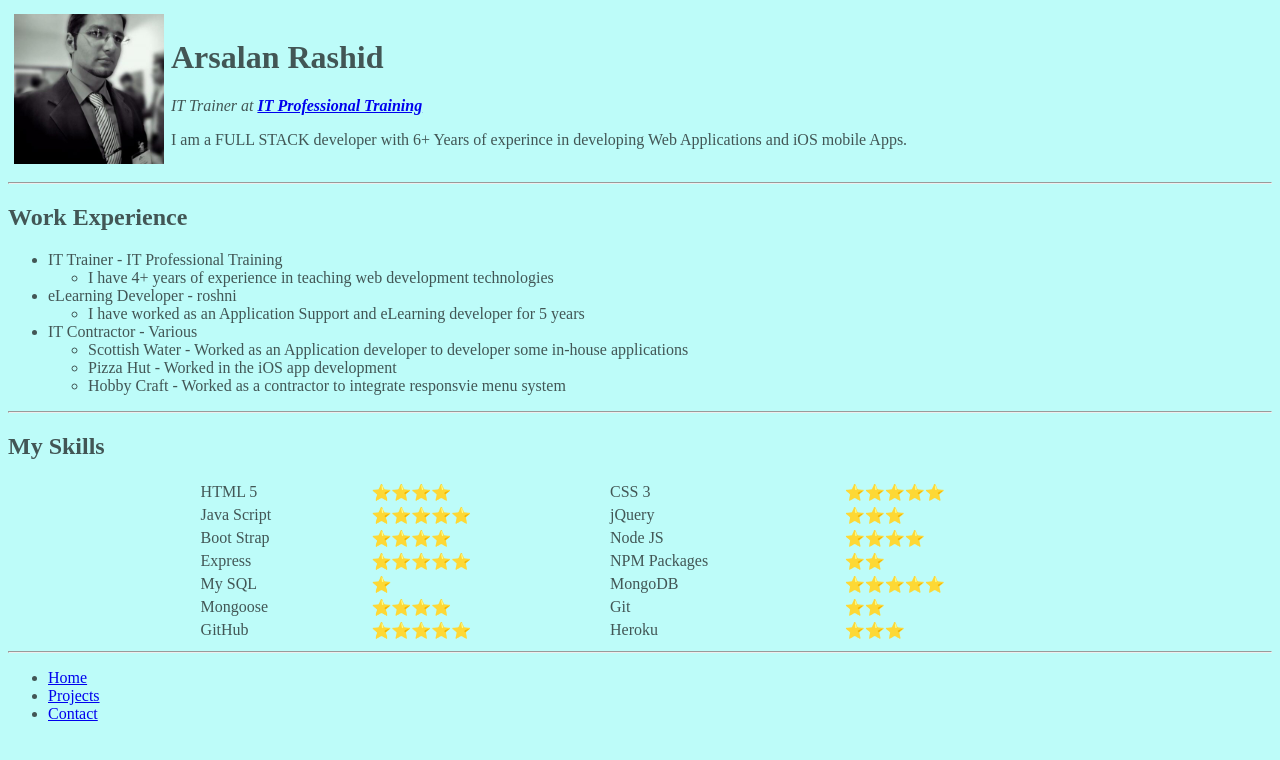
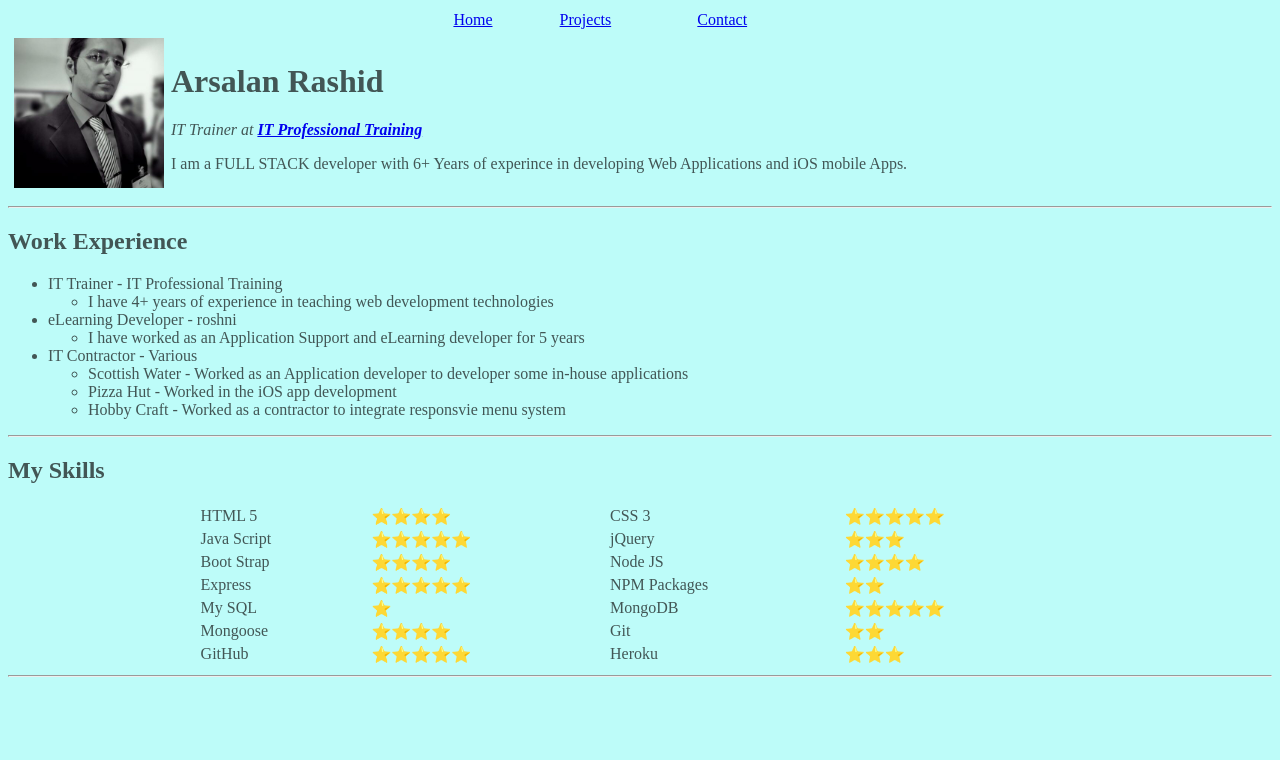
Before and after one commit to arsalan-rashid/cv-my, a plain HTML site: page index.html in a window 1280 px wide. Drawn offline with Linux system fonts and the light colour scheme.

Commit message:
Updated the top menu
Added a top menu using tables on each page and removed the old menu from the end of the pages which was using the ul tag

```diff
--- a/index.html
+++ b/index.html
@@ -5,11 +5,17 @@
     <title>My CV Website</title>
   </head>
   <body bgcolor="#BDFCF9" text="#425655">
-
+  <table width="30%" align="center">
+  <tr>
+    <td><a href="index.html">Home</a></td>
+    <td><a href="projects.html">Projects</a></td>
+    <td><a href="contact.html">Contact</a></td>
+  </tr>
+</table>
 <table cellspacing="5px">
   <tr>
     <td>
-      <img src="images/arsalan.jpg" width="150px" alt="My Picture">
+      <img src="Images/arsalan.jpg" width="150px" alt="My Picture">
     </td>
     <td>
       <h1>Arsalan Rashid</h1>
@@ -86,11 +92,7 @@
 </table>
 
 <hr>
-<ul>
-  <li><a href="index.html">Home</a></li>
-  <li><a href="projects.html">Projects</a></li>
-  <li><a href="contact.html">Contact</a></li>
-</ul>
+
 
   </body>
 </html>
```
Also changed, not shown: contact.html (+8 -5 lines), projects.html (+8 -5 lines).
